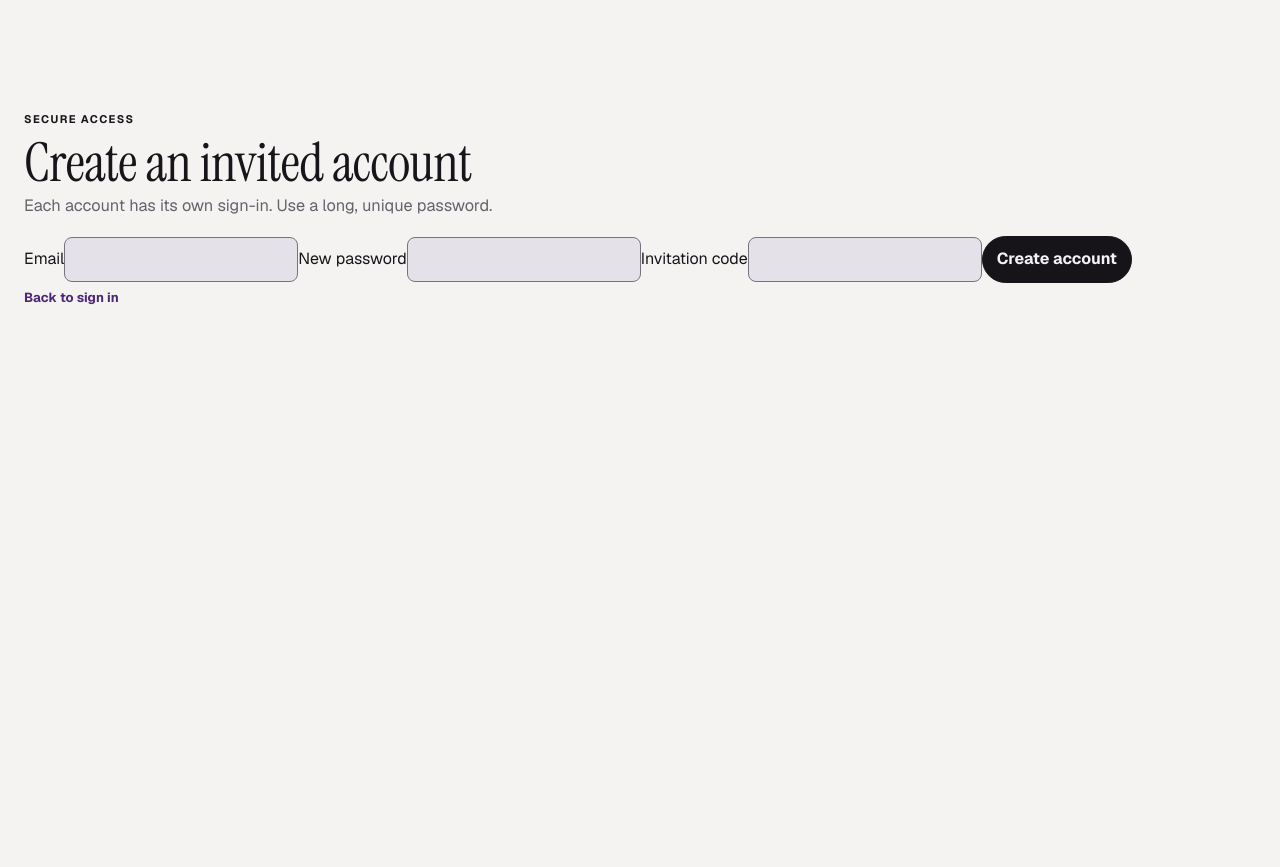
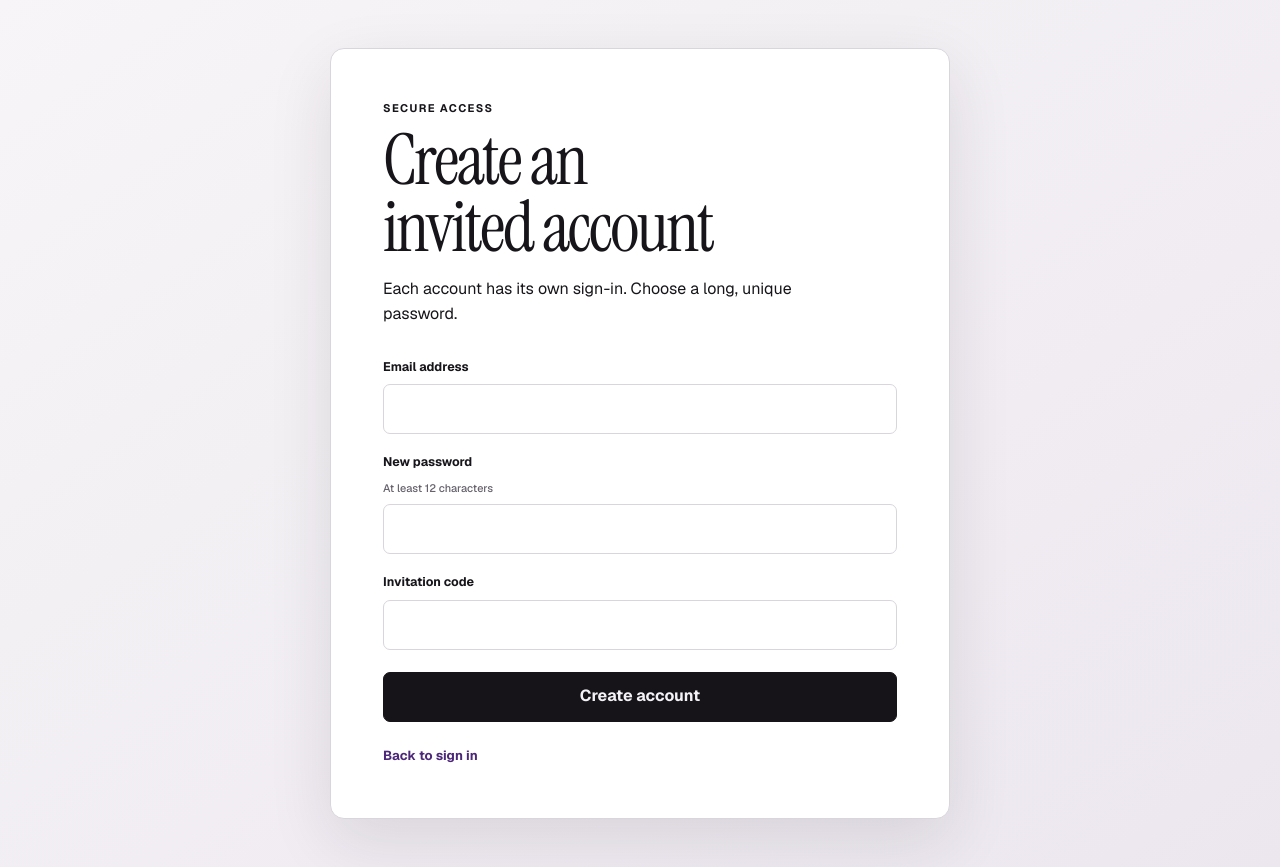
Before and after one commit to Davii3177/Strava-Coros-Data-reading, a Flask app: page /register in a window 1280 px wide. Before the commit the page ends 305 px from the top, so only its background shows below. Run offline with Flask 3, Linux system fonts and the light colour scheme; data that the repository does not hold is empty; some libraries are stand-ins or nearby versions.

Commit message:
Fix account creation form layout

```diff
--- a/src/static/style.css
+++ b/src/static/style.css
@@ -3192,6 +3192,18 @@ a { color: inherit; }
 .landing-benefits-layout { display: grid; grid-template-columns: 1.1fr .9fr; gap: clamp(40px, 6vw, 90px); align-items: center; }
 .landing-benefits-copy h2 { max-width: 18ch; margin: 14px 0 20px; font-size: clamp(2rem, 3.6vw, 3.3rem); line-height: 1.08; }
 .landing-benefits-copy > p:not(.section-kicker) { max-width: 46ch; color: var(--g-muted); font-size: 1.02rem; line-height: 1.7; }
+.account-page { display: grid; min-height: 100svh; background: linear-gradient(145deg, #f7f5f7 0%, #ece7ef 100%); }
+.account-shell { display: grid; place-items: center; width: min(100% - 40px, 620px); margin: 0 auto; padding: 48px 0; }
+.account-panel { width: 100%; padding: clamp(28px, 5vw, 52px); border: 1px solid var(--g-line); border-radius: var(--g-radius); background: #fff; box-shadow: 0 22px 65px rgba(35, 28, 39, .11); }
+.account-panel h1 { max-width: 13ch; margin: 12px 0 16px; color: var(--g-ink); font-family: "Instrument Serif", Georgia, "Times New Roman", serif; font-size: clamp(2.7rem, 7vw, 4.4rem); font-weight: 400; letter-spacing: -.035em; line-height: .94; }
+.account-intro { max-width: 42ch; margin: 0 0 30px; color: var(--g-muted); line-height: 1.6; }
+.account-form { display: grid; grid-template-columns: 1fr; gap: 18px; width: 100%; max-width: none; margin: 0; }
+.account-form label { display: grid; gap: 8px; color: var(--g-ink); font-size: .78rem; font-weight: 700; }
+.account-form label small { color: var(--g-muted); font-size: .68rem; font-weight: 500; }
+.account-form input { box-sizing: border-box; width: 100%; min-height: 50px; padding: 0 14px; border: 1px solid var(--g-line); border-radius: 7px; background: #fff; color: var(--g-ink); font: inherit; }
+.account-form input:focus { border-color: var(--g-purple); outline: 3px solid var(--g-purple-soft); outline-offset: 1px; }
+.account-form .primary-button { width: 100%; min-height: 50px; margin-top: 4px; border-radius: 7px; }
+.account-back { margin: 24px 0 0; font-size: .82rem; }
 .landing-preview-card { padding: clamp(24px, 3vw, 34px); border: 1px solid var(--g-line); border-radius: var(--g-radius); background: var(--g-surface); box-shadow: var(--g-shadow); }
 .landing-preview-card h3 { margin: 0; font-family: "Instrument Serif", Georgia, "Times New Roman", serif; font-weight: 400; font-size: 1.5rem; letter-spacing: -.005em; }
 .landing-preview-card .section-kicker { margin: 0 0 4px; }
@@ -3263,6 +3275,7 @@ a { color: inherit; }
   .landing-header { min-height: 64px; }.landing-nav { gap: 14px; }.landing-nav a:nth-child(2), .landing-nav a:nth-child(3) { display: none; }.landing-hero { min-height: calc(100svh - 64px); }.landing-hero-media { object-position: 58% center; }.landing-content { left: 22px; width: calc(100% - 44px); }.landing-content h1 { font-size: clamp(3.1rem, 17vw, 5rem); }.landing-benefits, .landing-how-preview, .landing-safety, .landing-about { width: min(100% - 36px, var(--g-container)); }.landing-benefits { padding: 76px 0; }.landing-how-preview { padding: 54px 24px; }.method-track li { grid-template-columns: 34px 1fr; }.method-track small { grid-column: 2; }.landing-safety, .landing-about { padding: 76px 0; }.landing-footer { align-items: flex-start; flex-direction: column; }
   .dashboard-page-header { align-items: flex-start; flex-direction: column; }.dashboard-page-header h1 { font-size: 3.25rem; }.dashboard-body .main { padding-right: 16px; padding-left: 16px; }.dashboard-body .today-card-main, .dashboard-body .card, .dashboard-body .recovery-card { padding: 24px 18px; }.dashboard-body .today-prescription, .dashboard-body .columns, .dashboard-body .recovery-layout { grid-template-columns: 1fr; }.dashboard-body .summary-strip { grid-template-columns: 1fr; }.dashboard-body .summary-strip article + article { border-top: 1px solid rgba(255,255,255,.18); border-left: 0; }.dashboard-body .race-form, .dashboard-body .feedback-form, .dashboard-body .shoe-form { grid-template-columns: 1fr; }.dashboard-body .table-wrap { margin-right: -18px; margin-left: -18px; padding-left: 18px; }.dashboard-body .mannequin-wrap { min-height: 360px; }.mobile-product-nav a { font-size: .57rem; }
   .method-page { width: calc(100% - 36px); padding: 70px 0; }.method-grid { grid-template-columns: 1fr; }.method-grid article { min-height: 0; padding: 32px 0; border-right: 0; }.method-grid h2 { margin-top: 40px; }.method-safety { gap: 24px; padding: 30px 24px; }.method-limits ul { grid-template-columns: 1fr; }
+  .account-shell { width: min(100% - 28px, 620px); padding: 24px 0; }.account-panel { padding: 28px 22px; }.account-panel h1 { font-size: clamp(2.55rem, 13vw, 3.5rem); }
 }
 
 /* Ask Gaman — compact floating chat assistant (dashboard only) */
--- a/src/templates/register.html
+++ b/src/templates/register.html
@@ -1,3 +1,27 @@
 <!doctype html>
-<html lang="{{ lang() }}" data-theme="light"><head><meta charset="utf-8"><meta name="viewport" content="width=device-width, initial-scale=1"><title>Create account · Gaman</title><link rel="stylesheet" href="{{ url_for('static', filename='style.css') }}"></head>
-<body class="landing-body"><main class="landing-shell"><section class="landing-benefits"><div class="landing-benefits-copy"><p class="section-kicker">Secure access</p><h1>{{ 'Create the owner account' if first_account else 'Create an invited account' }}</h1><p>Each account has its own sign-in. Use a long, unique password.</p>{% if error %}<p class="landing-error" role="alert">{{ error }}</p>{% endif %}<form method="post" class="compact-login"><input type="hidden" name="csrf_token" value="{{ csrf_token() }}"><label>Email<input name="email" type="email" autocomplete="email" required></label><label>New password<input name="password" type="password" minlength="12" autocomplete="new-password" required></label><label>{{ 'Current APP_PASSWORD' if first_account else 'Invitation code' }}<input name="invite_code" type="password" required></label><button class="primary-button" type="submit">Create account</button></form><p><a class="text-action" href="{{ url_for('index') }}">Back to sign in</a></p></div></section></main></body></html>
+<html lang="{{ lang() }}" data-theme="light">
+<head>
+  <meta charset="utf-8">
+  <meta name="viewport" content="width=device-width, initial-scale=1">
+  <title>Create account · Gaman</title>
+  <link rel="stylesheet" href="{{ url_for('static', filename='style.css', v='account-form-20260718') }}">
+</head>
+<body class="landing-body account-page">
+  <main class="account-shell">
+    <section class="account-panel" aria-labelledby="account-title">
+      <p class="section-kicker">Secure access</p>
+      <h1 id="account-title">{{ 'Create the owner account' if first_account else 'Create an invited account' }}</h1>
+      <p class="account-intro">Each account has its own sign-in. Choose a long, unique password.</p>
+      {% if error %}<p class="landing-error" role="alert">{{ error }}</p>{% endif %}
+      <form method="post" class="account-form">
+        <input type="hidden" name="csrf_token" value="{{ csrf_token() }}">
+        <label>Email address<input name="email" type="email" autocomplete="email" required></label>
+        <label>New password <small>At least 12 characters</small><input name="password" type="password" minlength="12" autocomplete="new-password" required></label>
+        <label>{{ 'Current APP_PASSWORD' if first_account else 'Invitation code' }}<input name="invite_code" type="password" required></label>
+        <button class="primary-button" type="submit">Create account</button>
+      </form>
+      <p class="account-back"><a class="text-action" href="{{ url_for('index') }}">Back to sign in</a></p>
+    </section>
+  </main>
+</body>
+</html>
```
